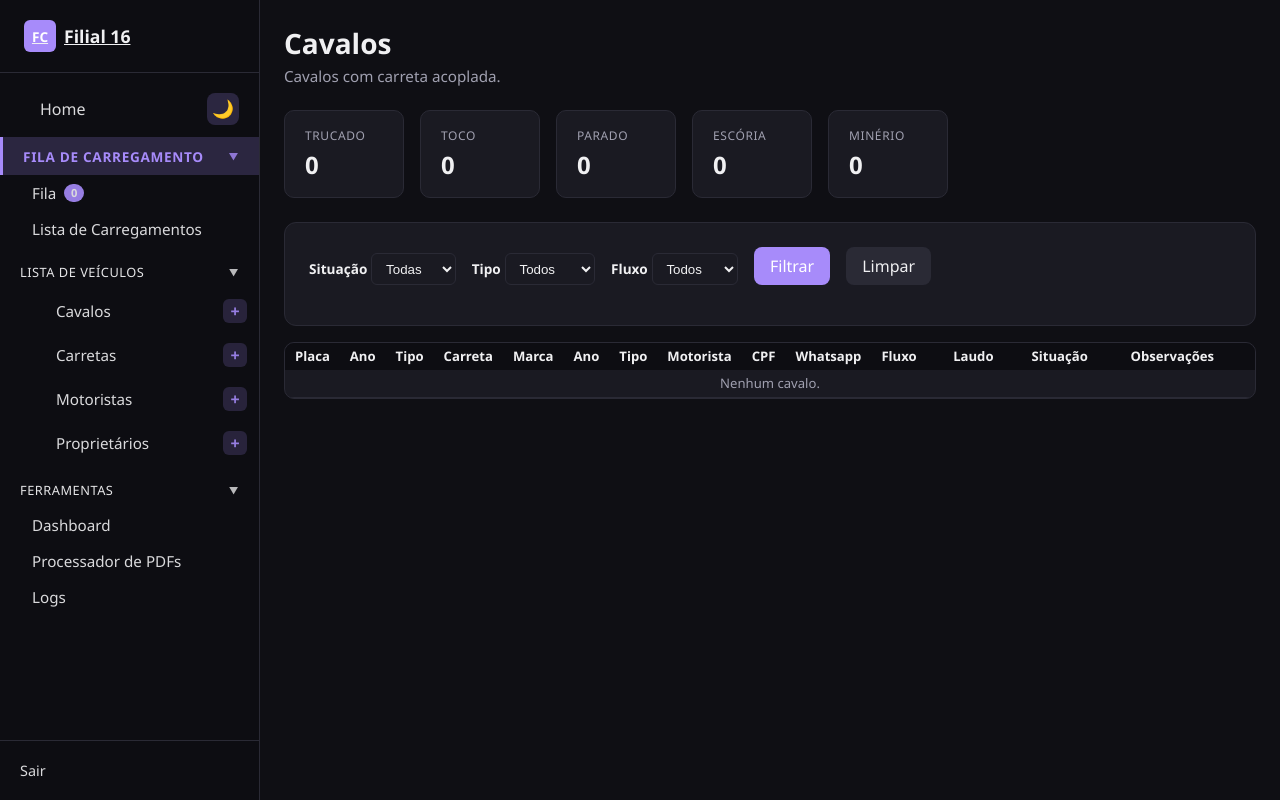
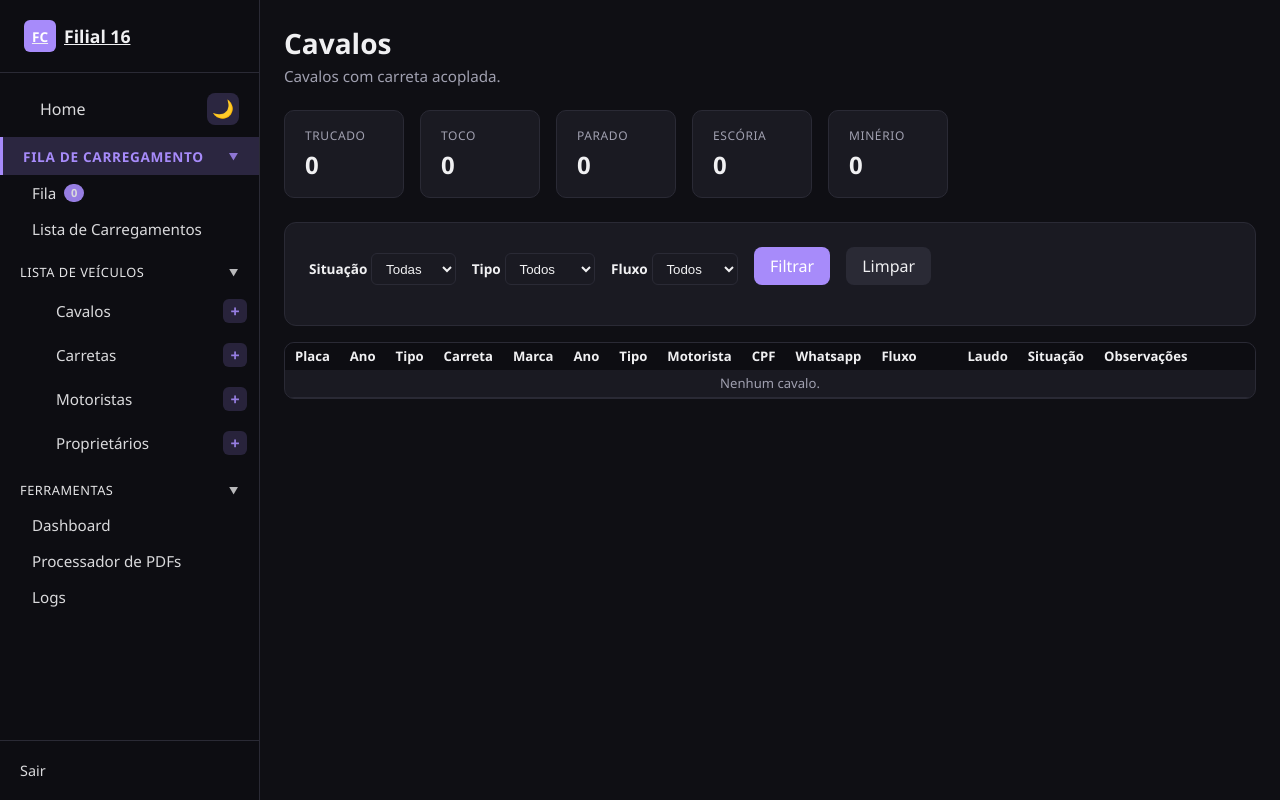
Before and after one commit to anotherDavidSousa/Fertran_filial16, a Django app: page /agregados/cavalos/ in a window 1280 px wide. Run offline with Django 5.2, Linux system fonts and the light colour scheme; the visitor is signed in with stand-in values (Sample User, id 1); data that the repository does not hold is empty.

Commit message:
ajuste template cavalos 2

```diff
--- a/templates/core/cavalo_list.html
+++ b/templates/core/cavalo_list.html
@@ -35,7 +35,9 @@ table.dataTable tbody td {
 #tabelaCavalos th.col-tipo-carreta, #tabelaCavalos td.col-tipo-carreta,
 #tabelaCavalos th.col-motorista, #tabelaCavalos td.col-motorista,
 #tabelaCavalos th.col-cpf, #tabelaCavalos td.col-cpf,
-#tabelaCavalos th.col-whatsapp, #tabelaCavalos td.col-whatsapp {
+#tabelaCavalos th.col-whatsapp, #tabelaCavalos td.col-whatsapp,
+#tabelaCavalos th.col-laudo, #tabelaCavalos td.col-laudo,
+#tabelaCavalos th.col-situacao, #tabelaCavalos td.col-situacao {
   white-space: nowrap;
   width: 1%;
 }
```
